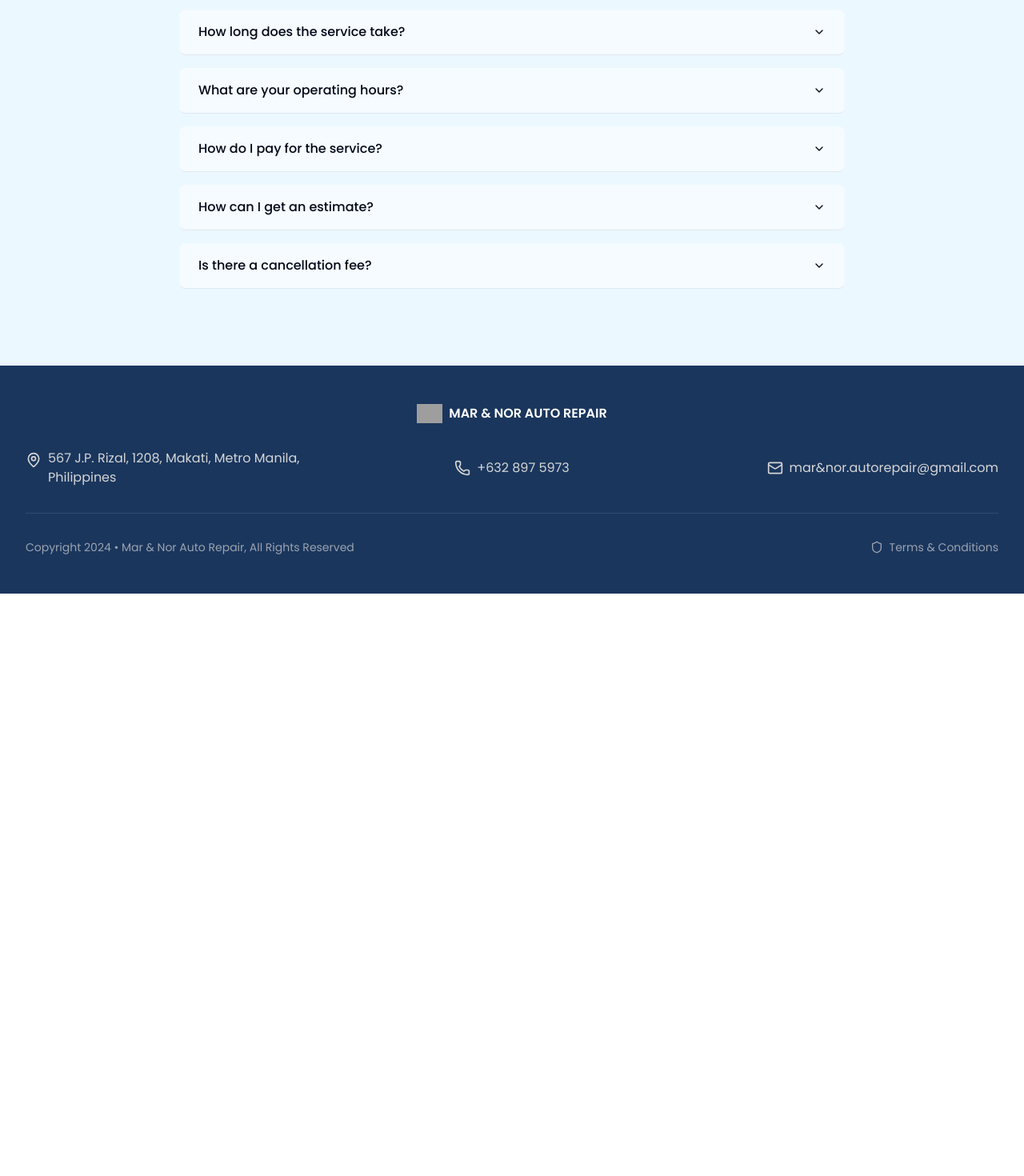
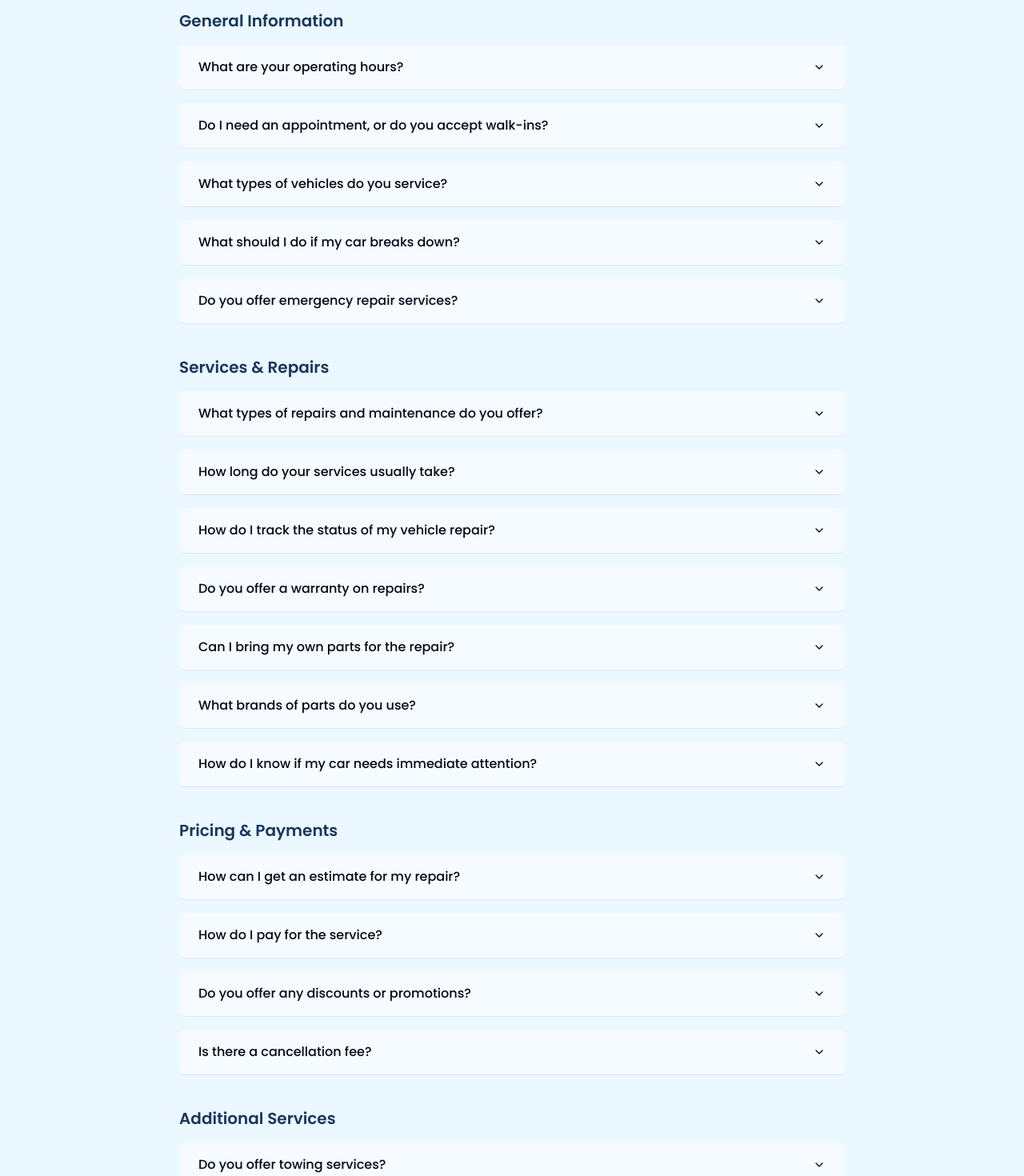
Before and after one commit to lan-celot/SE2-, a Next.js app: page / in a window 1280 px wide. Shown: the part 6020-7490 px from the top of the page at 80% size. Before the commit the page ends 6762 px from the top, so only its background shows below. Built offline with nearby package versions, Linux system fonts and the light colour scheme; grey boxes are pictures that could not be loaded.

Commit message:
official faqs updated
added the official faqs

```diff
--- a/components/customer-components/faq-section.tsx
+++ b/components/customer-components/faq-section.tsx
@@ -1,34 +1,116 @@
 "use client"
 
-import { Accordion, AccordionContent, AccordionItem, AccordionTrigger } from "@/components/customer-components/ui/accordion"
+import {
+  Accordion,
+  AccordionContent,
+  AccordionItem,
+  AccordionTrigger,
+} from "@/components/customer-components/ui/accordion"
 import { BackgroundLogo } from "./background-logo"
 
-const faqs = [
+// Organize FAQs by category
+const faqCategories = [
   {
-    question: "How long does the service take?",
-    answer: `PMS-Oil Change: typically takes 2 to 3 hours
-Brakes: typically takes 1.5 hours
-Vehicle Diagnosis: duration varies depending on the specific car problem`,
+    category: "General Information",
+    questions: [
+      {
+        question: "What are your operating hours?",
+        answer: "8am to 7pm.",
       },
       {
-    question: "What are your operating hours?",
+        question: "Do I need an appointment, or do you accept walk-ins?",
+        answer: "Both.",
+      },
+      {
+        question: "What types of vehicles do you service?",
+        answer: "Everything except Alfa Romeo and Chinese cars with the exception of Geely.",
+      },
+      {
+        question: "What should I do if my car breaks down?",
         answer:
-      "We operate from 8:00 AM to 7:00 PM, Monday to Sunday. You can, however, book an appointment anytime through our website.",
+          "Usually go through your panel gauge to check for errors or fault lights but in the case of not working or electronics not working usually check the battery if it does ignition but does not start the car usually there's a starter problem.",
+      },
+      {
+        question: "Do you offer emergency repair services?",
+        answer:
+          "Yes we do in emergency situations like backjobs from our shop but in repair services that aren't associated with us not really since we have other matters to do.",
+      },
+    ],
+  },
+  {
+    category: "Services & Repairs",
+    questions: [
+      {
+        question: "What types of repairs and maintenance do you offer?",
+        answer:
+          "Usually mechanical or in the engine but not programming ECUs nor tire repairs usually just maintenance or PMS.",
+      },
+      {
+        question: "How long do your services usually take?",
+        answer:
+          "Usually fast around 1 to 4 hours but since we are always have a long queue usually takes 5 days to 2 weeks in order for your car to be serviced.",
+      },
+      {
+        question: "How do I track the status of my vehicle repair?",
+        answer: "Via the service advisor to update you via text, call, or viber.",
+      },
+      {
+        question: "Do you offer a warranty on repairs?",
+        answer: "1 year warranty and 1 week free replacement.",
+      },
+      {
+        question: "Can I bring my own parts for the repair?",
+        answer: "Yes but the labor will cost you.",
+      },
+      {
+        question: "What brands of parts do you use?",
+        answer: "Tohtachi or Toyota Genuine Parts, Mahle and Mann too for european ones.",
+      },
+      {
+        question: "How do I know if my car needs immediate attention?",
+        answer:
+          "Usually it's common sense but since most people don't know how to read their own vehicles just bring them to the shop for a check up.",
+      },
+    ],
+  },
+  {
+    category: "Pricing & Payments",
+    questions: [
+      {
+        question: "How can I get an estimate for my repair?",
+        answer: "Usually they go through our service advisors or our general manager for an estimate for the repair.",
       },
       {
         question: "How do I pay for the service?",
         answer:
-      "We offer flexible payment options. You can pay online via our website using credit cards, GCash, Maya, other e-wallets, or online bank transfer.",
+          "Any payments rather Gcash, Maya, or even Bank transfer but only a limited amount of banks to go through E.g.; BDO, BPI, and Chinabank.",
       },
       {
-    question: "How can I get an estimate?",
-    answer:
-      "You can request an estimate online by selecting contacting us for the services. In most cases, we will give you a price instantly. You will see the breakdown of labor fees and parts costs. There will never be any surprises or hidden costs. If an instant price is not available, we will send you a quote within 24 hours, usually sooner.",
+        question: "Do you offer any discounts or promotions?",
+        answer: "Only 10% discount if referred.",
       },
       {
         question: "Is there a cancellation fee?",
-    answer:
-      "We appreciate as much notice as possible if you need to change an appointment. It's free to cancel more than 48 hours prior to your appointment. If you cancel within 48 hours of an appointment you will be charged a cancellation fee.",
+        answer: "Yes 80% refund.",
+      },
+    ],
+  },
+  {
+    category: "Additional Services",
+    questions: [
+      {
+        question: "Do you offer towing services?",
+        answer: "Yes but not a flatbed only around Makati City Only.",
+      },
+      {
+        question: "How do I know if my car repair is covered by insurance?",
+        answer: "None we don't associate with insurance.",
+      },
+      {
+        question: "Can I get a digital receipt or invoice?",
+        answer: "Yes. Through Gmail, WhatsApp, WeChat, Telegram and Viber."
+      },
+    ],
   },
 ]
 
@@ -41,17 +123,30 @@ export function FAQSection() {
           <span className="text-primary-dark">Frequently Asked</span> <span className="text-secondary">Questions</span>
         </h2>
 
+        <div className="space-y-10">
+          {faqCategories.map((category, categoryIndex) => (
+            <div key={categoryIndex} className="space-y-4">
+              <h3 className="text-xl font-semibold text-primary-dark mb-4">{category.category}</h3>
               <Accordion type="single" collapsible className="space-y-4">
-          {faqs.map((faq, index) => (
-            <AccordionItem key={index} value={`item-${index}`} className="bg-white/50 rounded-lg">
+                {category.questions.map((faq, index) => (
+                  <AccordionItem
+                    key={index}
+                    value={`${categoryIndex}-item-${index}`}
+                    className="bg-white/50 rounded-lg"
+                  >
                     <AccordionTrigger className="text-left px-6 hover:no-underline hover:text-secondary [&[data-state=open]]:text-secondary">
                       {faq.question}
                     </AccordionTrigger>
-              <AccordionContent className="px-6 pb-4 text-gray-600 whitespace-pre-line">{faq.answer}</AccordionContent>
+                    <AccordionContent className="px-6 pb-4 text-gray-600 whitespace-pre-line">
+                      {faq.answer}
+                    </AccordionContent>
                   </AccordionItem>
                 ))}
               </Accordion>
             </div>
+          ))}
+        </div>
+      </div>
     </section>
   )
 }
```
Lines whose indentation alone changed are shown as unchanged.
